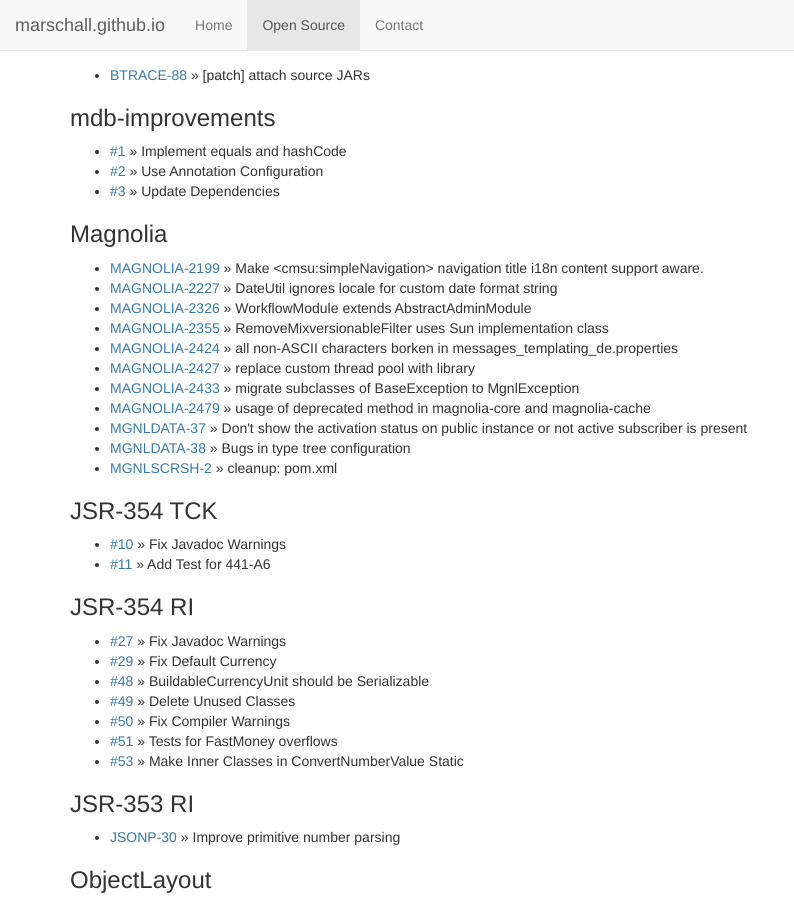
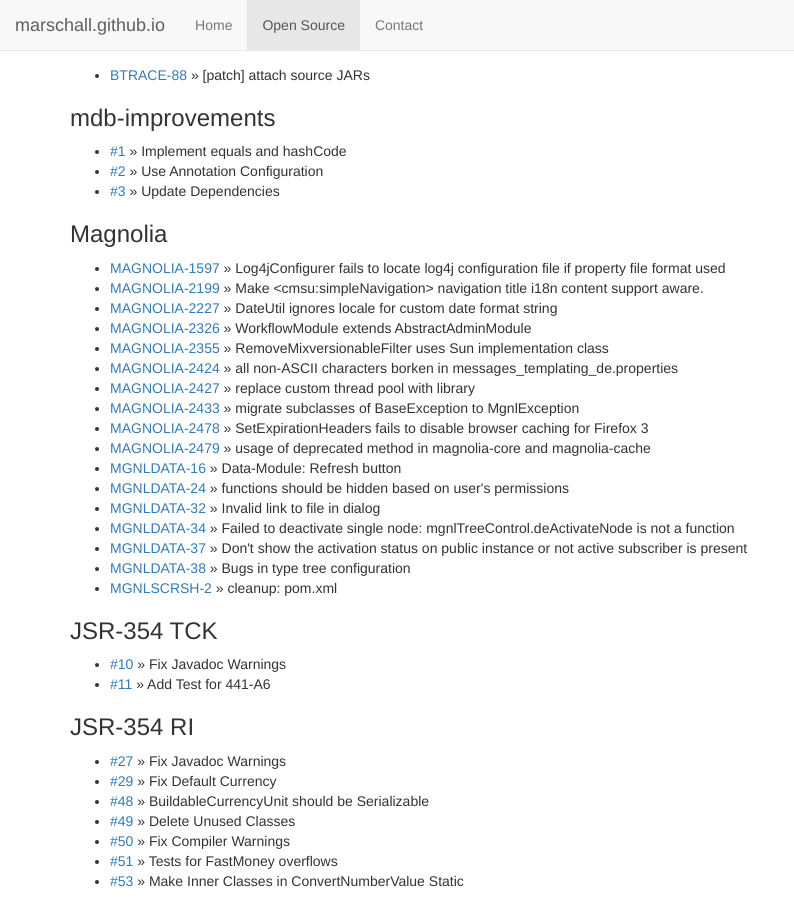
Before and after one commit to marschall/marschall.github.com, a Jekyll site: the page built from open-source.html, in a window 1280 px wide and 900 px high, scrolled down 6845 px. Shown: the whole window, without its empty margins (0-794 px from the left). Built offline with Jekyll 4.4.1, drawn with Linux system fonts in a browser that asks for light colours.

Commit message:
add more magnolia patches

```diff
--- a/open-source.html
+++ b/open-source.html
@@ -413,6 +413,7 @@
 </ul>
 <h3>Magnolia</h3>
 <ul>
+  <li><a href="http://jira.magnolia-cms.com/browse/MAGNOLIA-1597">MAGNOLIA-1597</a> &raquo; Log4jConfigurer fails to locate log4j configuration file if property file format used</li>
   <li><a href="http://jira.magnolia-cms.com/browse/MAGNOLIA-2199">MAGNOLIA-2199</a> &raquo; Make &lt;cmsu:simpleNavigation&gt; navigation title i18n content support aware.</li>
   <li><a href="http://jira.magnolia-cms.com/browse/MAGNOLIA-2227">MAGNOLIA-2227</a> &raquo; DateUtil ignores locale for custom date format string</li>
   <li><a href="http://jira.magnolia-cms.com/browse/MAGNOLIA-2326">MAGNOLIA-2326</a> &raquo; WorkflowModule extends AbstractAdminModule</li>
@@ -420,7 +421,12 @@
   <li><a href="http://jira.magnolia-cms.com/browse/MAGNOLIA-2424">MAGNOLIA-2424</a> &raquo; all non-ASCII characters borken in messages_templating_de.properties</li>
   <li><a href="http://jira.magnolia-cms.com/browse/MAGNOLIA-2427">MAGNOLIA-2427</a> &raquo; replace custom thread pool with library</li>
   <li><a href="http://jira.magnolia-cms.com/browse/MAGNOLIA-2433">MAGNOLIA-2433</a> &raquo; migrate subclasses of BaseException to MgnlException</li>
+  <li><a href="http://jira.magnolia-cms.com/browse/MAGNOLIA-2478">MAGNOLIA-2478</a> &raquo; SetExpirationHeaders fails to disable browser caching for Firefox 3</li>
   <li><a href="http://jira.magnolia-cms.com/browse/MAGNOLIA-2479">MAGNOLIA-2479</a> &raquo; usage of deprecated method in magnolia-core and magnolia-cache</li>
+  <li><a href="http://jira.magnolia-cms.com/browse/MGNLDATA-16">MGNLDATA-16</a> &raquo; Data-Module: Refresh button</li>
+  <li><a href="http://jira.magnolia-cms.com/browse/MGNLDATA-24">MGNLDATA-24</a> &raquo; functions should be hidden based on user's permissions</li>
+  <li><a href="http://jira.magnolia-cms.com/browse/MGNLDATA-32">MGNLDATA-32</a> &raquo; Invalid link to file in dialog</li>
+  <li><a href="http://jira.magnolia-cms.com/browse/MGNLDATA-34">MGNLDATA-34</a> &raquo; Failed to deactivate single node: mgnlTreeControl.deActivateNode is not a function</li>
   <li><a href="http://jira.magnolia-cms.com/browse/MGNLDATA-37">MGNLDATA-37</a> &raquo; Don't show the activation status on public instance or not active subscriber is present</li>
   <li><a href="http://jira.magnolia-cms.com/browse/MGNLDATA-38">MGNLDATA-38</a> &raquo; Bugs in type tree configuration</li>
   <li><a href="http://jira.magnolia-cms.com/browse/MGNLSCRSH-2">MGNLSCRSH-2</a> &raquo; cleanup: pom.xml</li>
```
